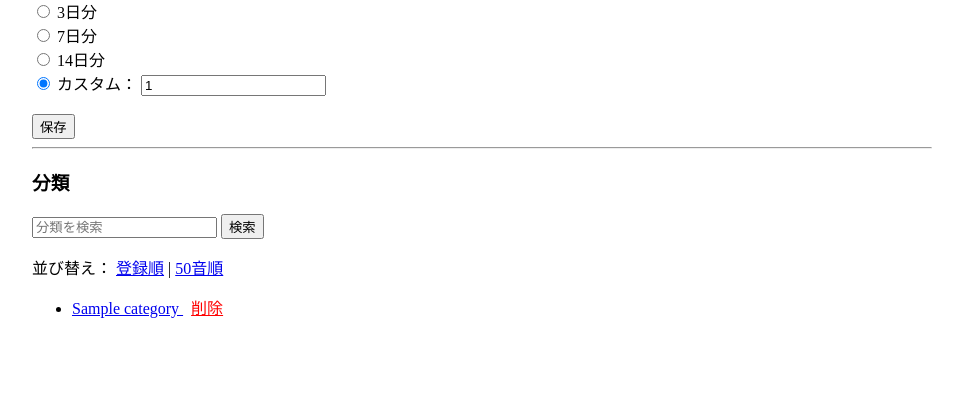
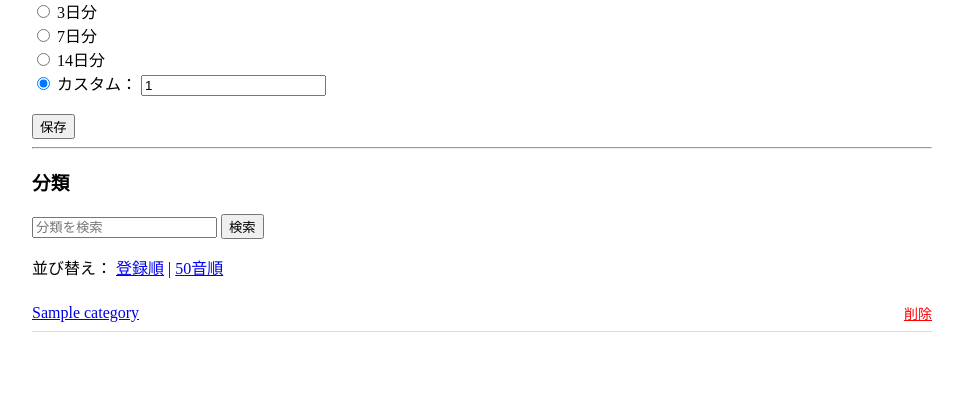
Before and after one commit to 725yoshimoto-cmd/StockNavi, a Django app: page /inventory/settings/category-goal/ in a window 1280 px wide. Shown: the part 196-596 px from the top of the page, without its empty margins (158-1121 px from the left). Run offline with Django 5.2, Linux system fonts and the light colour scheme; a user stored in the database is signed in; tables that the repository leaves empty hold one stand-in row (values such as "Sample post").

Commit message:
P0 スマホ用に分類一覧レイアウト調整

```diff
--- a/inventory/templates/inventory/settings/category_goal.html
+++ b/inventory/templates/inventory/settings/category_goal.html
@@ -61,20 +61,22 @@
   <a href="?sort=name{% if q %}&q={{ q }}{% endif %}">50音順</a>
 </p>
 
-<ul>
+<ul style="list-style: none; padding: 0;">
   {% for c in categories %}
-    <li>
-      <!-- 分類名（編集リンク） -->
+    <li style="display: flex; justify-content: space-between; align-items: center; padding: 8px 0; border-bottom: 1px solid #ddd;">
+
+      <!-- 左側：分類名 -->
       <a href="{% url 'inventory:category_edit' c.id %}">
         {{ c.name }}
       </a>
 
-      <!-- 削除リンク追加 -->
+      <!-- 右側：削除 -->
       <a href="{% url 'inventory:category_delete' c.id %}"
-         style="margin-left: 8px; color: red;"
+         style="color: red; font-size: 14px;"
          onclick="return confirm('この分類を削除しますか？');">
          削除
       </a>
+
     </li>
   {% empty %}
     <li>分類がありません</li>
```
